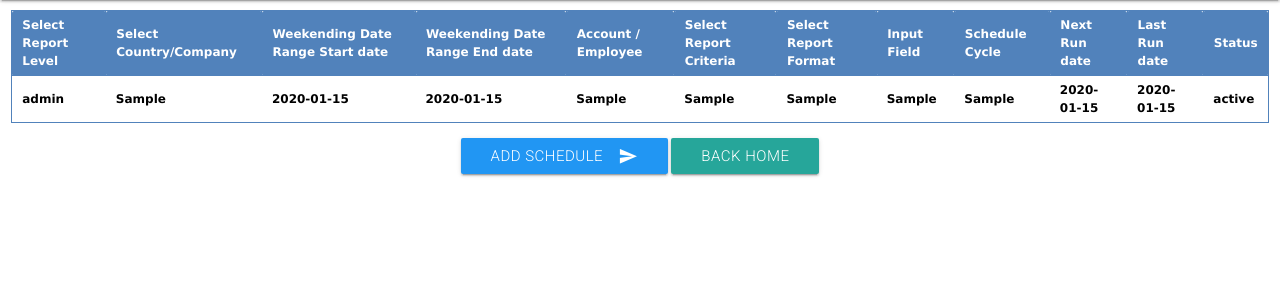
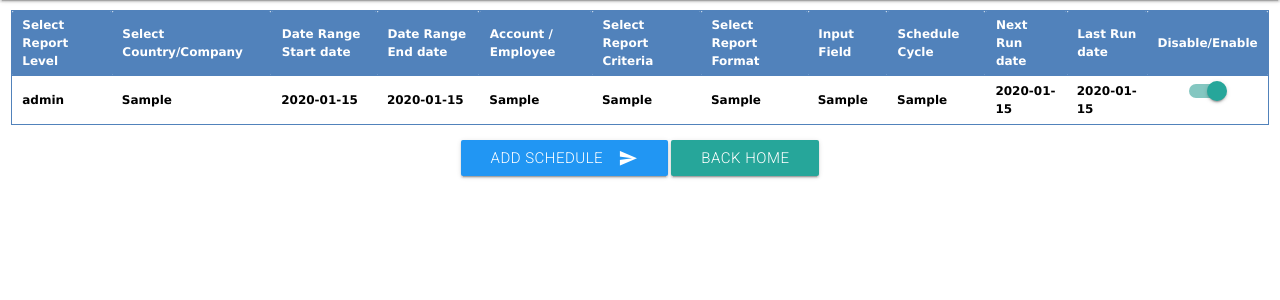
Before and after one commit to huanglim/megabot, a Flask app: template app/templates/schedule.html in a window 1280 px wide. Shown: the part 64-364 px from the top of the page. Run offline with Flask 2, Linux system fonts and the light colour scheme; the template is opened without the code that fills it: most values are stand-ins (such as "Sample title", 1, 10 or a date in 2020); some libraries are stand-ins or nearby versions.

Commit message:
Enhancement: Add the function to allow enable/disable the schedule

```diff
--- a/app/static/js/megabot.js
+++ b/app/static/js/megabot.js
@@ -13,6 +13,15 @@ $(document).ready(function(){
 		}
 	});
 
+    $('.switch > label > [type=checkbox][name=lever]').click(function(){
+        if (this.checked){
+            enableSchedule(this)
+            }
+        else {
+            disableSchedule(this)
+            }
+    });
+//#table-7 > tbody:nth-child(2) > tr > td:nth-child(12) > div > div > label > input[type="checkbox"]
 	$("input:file").change(function(){
 		upload_excel(this);
 		this.value = '';
@@ -60,6 +69,35 @@ function upload_excel(input) {
         });
     }
 }
+
+function enableSchedule(data) {
+        $.ajax({
+                type: 'GET',
+                url: '/enable_schedule',
+                data:{"id":data.value},
+//                processData: false,
+                contentType: false,
+                success: function(response) {
+                         alert('Successful enable the schedule!')
+                         console.log(response);
+                         }
+        })
+}
+
+function disableSchedule(data) {
+        $.ajax({
+                type: 'GET',
+                url: '/disable_schedule',
+                data:{"id":data.value},
+//                processData: false,
+                contentType: false,
+                success: function(response) {
+                         alert('Successfully disable the schedule!')
+                         console.log(response);
+                         }
+        })
+}
+
 
 function showExcelContent(excelHTML) {
 	<!--$("#dragAndDropContentHeading").hide();-->
--- a/app/templates/index.html
+++ b/app/templates/index.html
@@ -6,7 +6,8 @@
         <div class="col s9 l7 left chat_bot">
             <div class="card-panel black-text grey lighten-3">
                 <span class="black-text">Hello {{name}}, I am Megabot, I can download BI central report automatically! <br>
-                    You can schedule you task here or try to upload a parameters file and kick off!</span>
+                    You can schedule you task  <a href="{{url_for('main.schedule')}}">here</a>
+                    or try to upload a parameters file and kick off!</span>
             </div>
         </div>
     </div>
--- a/app/templates/schedule.html
+++ b/app/templates/schedule.html
@@ -9,8 +9,8 @@
                   <tr>
                       <th>Select Report Level</th>
                       <th>Select Country/Company</th>
-                      <th>Weekending Date Range Start date</th>
-                      <th>Weekending Date Range End date</th>
+                      <th>Date Range Start date</th>
+                      <th>Date Range End date</th>
                       <th>Account / Employee</th>
                       <th>Select Report Criteria</th>
                       <th>Select Report Format</th>
@@ -18,7 +18,8 @@
                       <th>Schedule Cycle</th>
                       <th>Next Run date</th>
                       <th>Last Run date</th>
-                      <th>Status</th>
+                      <th>Disable/Enable</th>
+                      <!--<th>Enable/Disable</th>-->
                   </tr>
                 </thead>
             {% for schedule in schedules %}
@@ -35,7 +36,18 @@
                     <td>{{schedule.get("schedule cycle")}}</td>
                     <td>{{schedule.get("run date")}}</td>
                     <td>{{schedule.get("last run date")}}</td>
-                    <td>{{schedule.get("status")}}</td>
+                    <!--<td>{{schedule.get("status")}}</td>-->
+                    <td>
+                        <div class="row" align="center">
+                            <div class="switch">
+                                    {% if schedule.status =='active' %}
+                                        <label><input type="checkbox" value="{{schedule._id}}" name="lever" checked><span class="lever"></span></label>
+                                    {% else %}
+                                        <label><input value='{{schedule._id}}' type="checkbox" name="lever"><span class="lever"></span></label>
+                                    {% endif %}
+                            </div>
+                        </div>
+                    </td>
                   </tr>
                 </tbody>
             {% endfor %}
--- a/megabot.py
+++ b/megabot.py
@@ -1,8 +1,8 @@
 import os
 from app import create_app
 
-# app = create_app(os.getenv('MEGABOT_CONFIG','default'))
-app = create_app(os.getenv('MEGABOT_CONFIG', 'production'))
+app = create_app(os.getenv('MEGABOT_CONFIG','default'))
+# app = create_app(os.getenv('MEGABOT_CONFIG', 'production'))
 
 if __name__ == '__main__':
     PORT = int(os.getenv('VCAP_APP_PORT', '8080'))
```
Also changed, not shown: app/db/__init__.py (+9 -1 lines), app/main/views.py (+23 -1 lines), app/templates/userinfo.html (+70 -0 lines).
